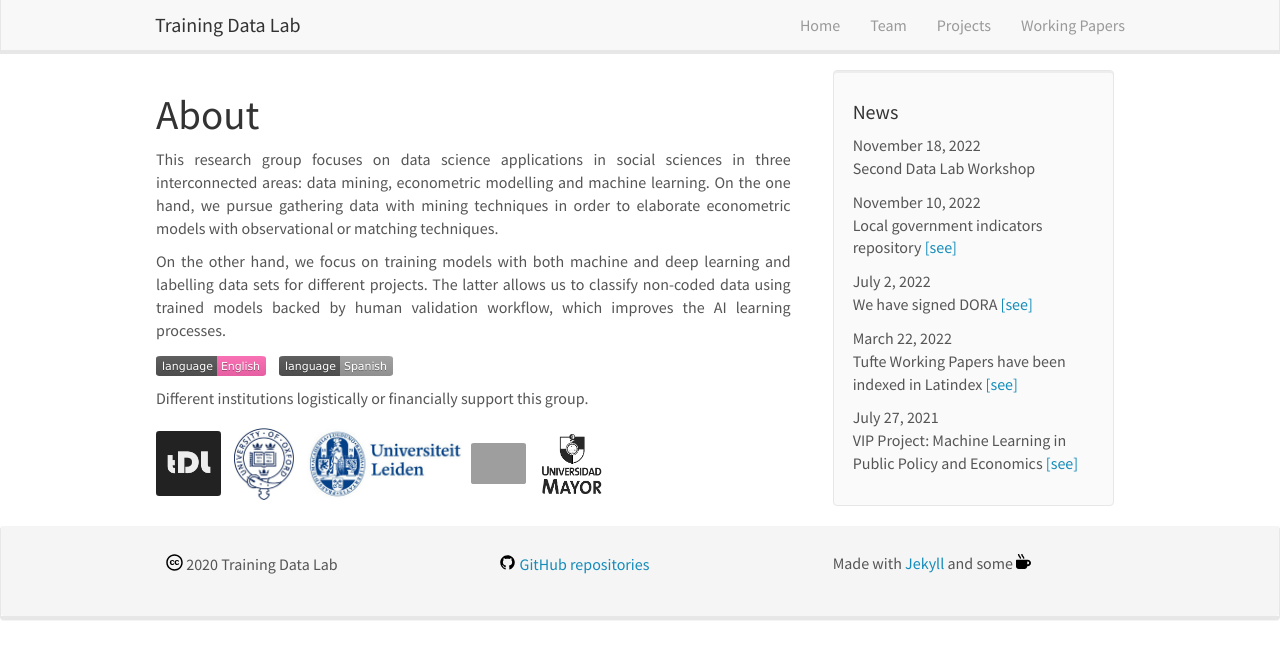
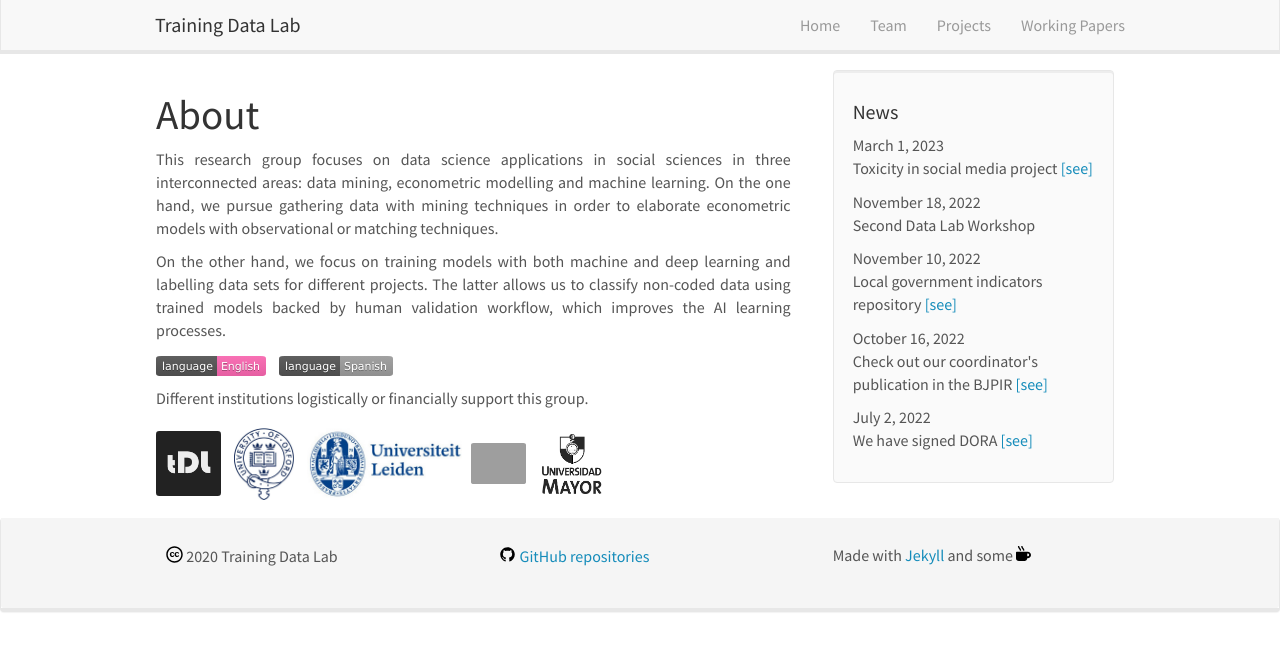
Before and after one commit to training-datalab/old-training-datalab.com, a Jekyll site: the page built from _pages/home.md, in a window 1280 px wide. Shown: the top 659 px of the page. Built offline with Jekyll 4.4.1, drawn with Linux system fonts in a browser that asks for light colours; nearby versions of some CDN libraries.

Commit message:
Update news.yml

```diff
--- a/_data/news.yml
+++ b/_data/news.yml
@@ -1,3 +1,7 @@
+- date: March 1, 2023
+  headline: "Toxicity in social media project"
+  newslink: <a href="/projects/toxicity-in-audiences-journalistic-interactions-in-crises">[see]</a>
+
 - date: November 18, 2022
   headline: "Second Data Lab Workshop"
   newslink:
@@ -6,14 +10,10 @@
   headline: "Local government indicators repository"
   newslink: <a href="/projects/local-government-indicators">[see]</a>
 
+- date: October 16, 2022
+  headline: "Check out our coordinator's publication in the BJPIR"
+  newslink: <a href="https://doi.org/10.1177/13691481221124850" target="_blank">[see]</a>
+
 - date: July 2, 2022
   headline: "We have signed DORA"
   newslink: <a href="https://sfdora.org/signers/" target="_blank">[see]</a>
-
-- date: March 22, 2022
-  headline: "Tufte Working Papers have been indexed in Latindex"
-  newslink: <a href="https://www.latindex.org/latindex/ficha/27178" target="_blank">[see]</a>
-
-- date: July 27, 2021
-  headline: "VIP Project: Machine Learning in Public Policy and Economics"
-  newslink: <a href="/projects/vip-project-machine-learning">[see]</a>
```
